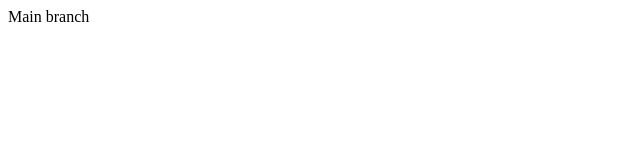
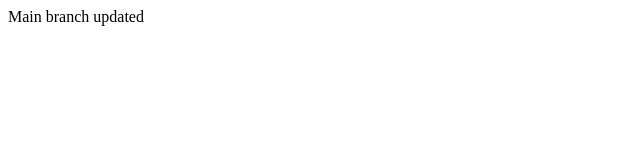
Before and after one commit to anjaliTandel20/Merging-vs-Rebase, an Angular app in the folder myApp/: page / in a window 1280 px wide. Shown: the top 160 px of the page, without its empty margins (0-640 px from the left). Built offline with nearby package versions, Linux system fonts and the light colour scheme.

Commit message:
Commit 2

```diff
--- a/myApp/src/app/app.component.ts
+++ b/myApp/src/app/app.component.ts
@@ -6,5 +6,5 @@ import { Component } from '@angular/core';
   styleUrls: ['./app.component.css']
 })
 export class AppComponent {
-  title = 'Main branch';
+  title = 'Main branch updated';
 }
```
